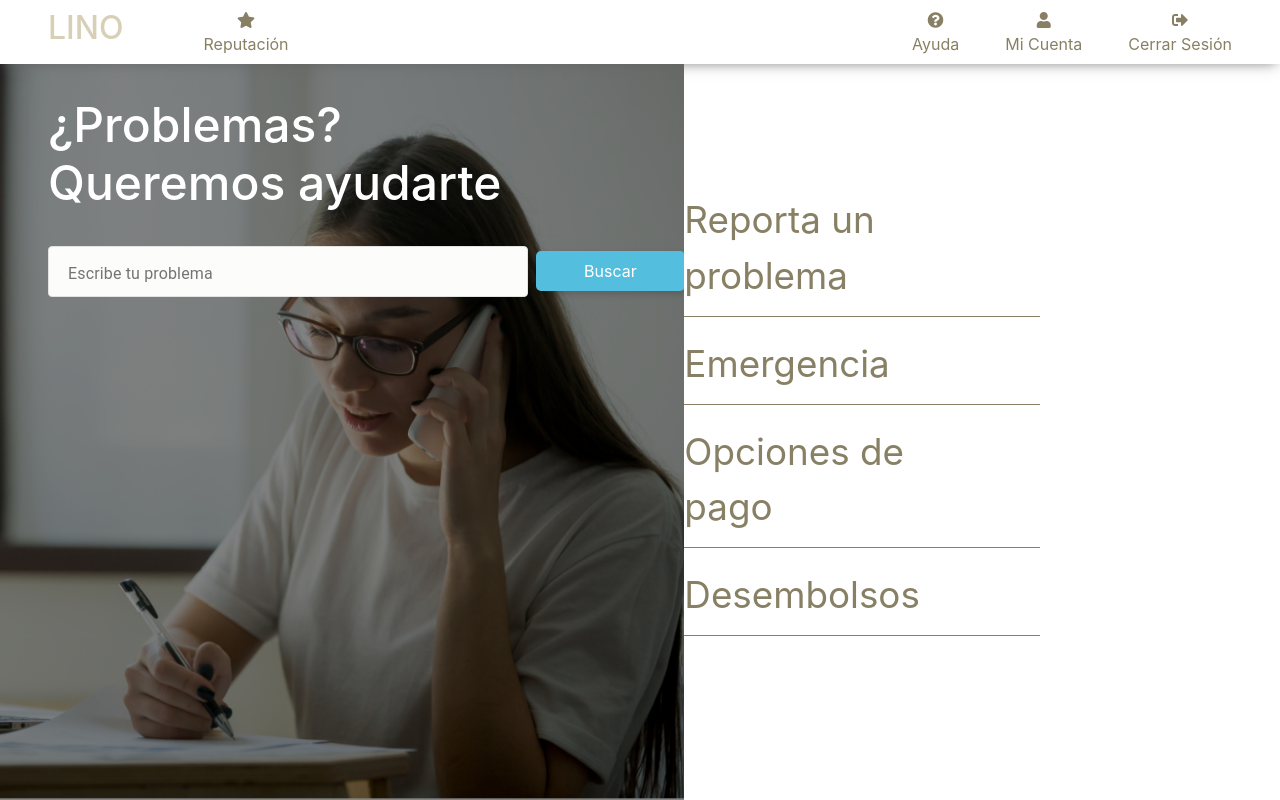
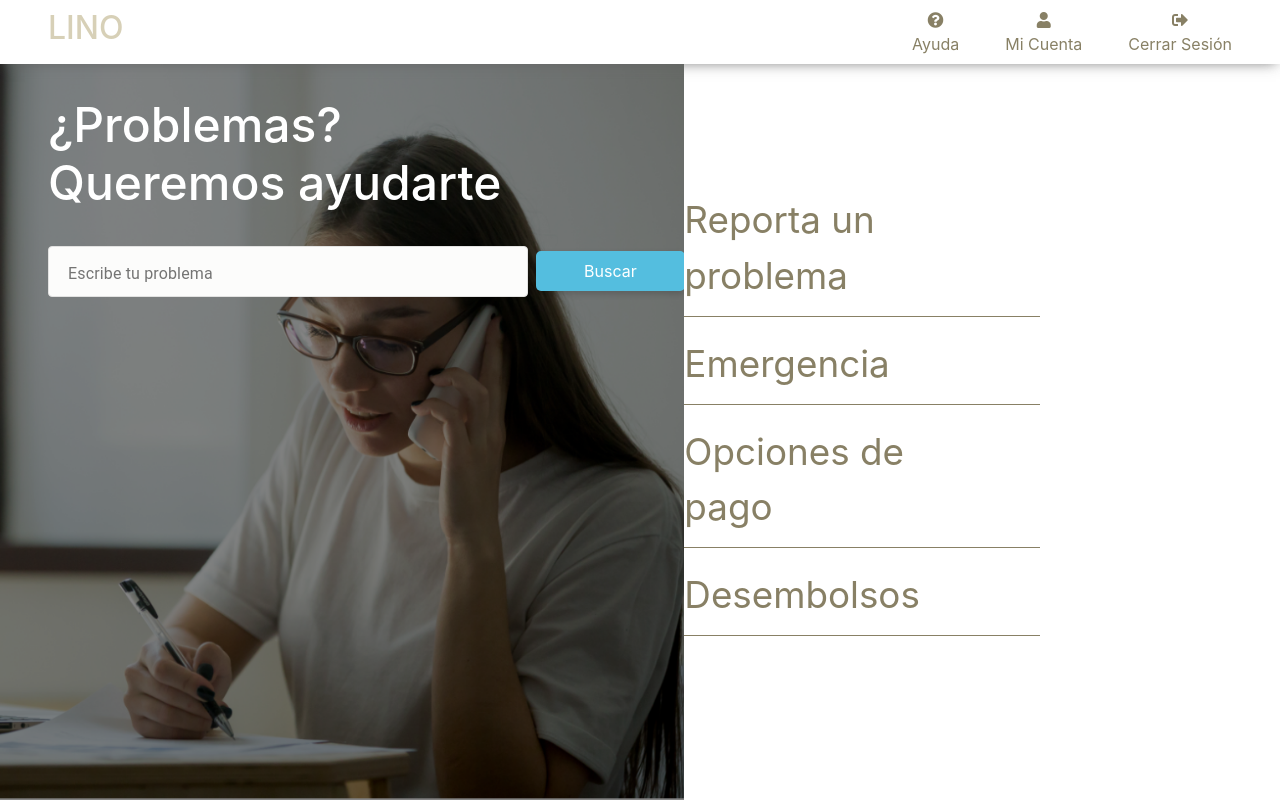
Before and after one commit to Sagalo04/lino-app, a React (Create React App) app: page /Ayuda in a window 1280 px wide. Built offline with nearby package versions, Linux system fonts and the light colour scheme; what google-maps-react would draw is missing.

Commit message:
correccion del navbar

```diff
--- a/src/Components/Navbar/Navbar.js
+++ b/src/Components/Navbar/Navbar.js
@@ -16,13 +16,7 @@ function Navbar(props) {
                     <i class="fas fa-bars"></i>
                 </button>
                 <div class="collapse navbar-collapse navbar-toggleable-xs o-collapse" id="navbarTogglerDemo01">
-                    <div className="o-nav-2">
-                        <div className="o-reput">
-                            <NavLink to="/Reputacion" className="o-navlink">
-                                <NavIcon title={"Reputación"} icon={"star"} />
-                            </NavLink>
-                        </div>
-                        <div className="o-container-icons">
+                        <div className="o-container-icons o-nav-2">
                             <NavLink to="/Ayuda" className="o-navlink">
                                 <NavIcon title={"Ayuda"} icon={"question"} />
                             </NavLink>
@@ -33,7 +27,6 @@ function Navbar(props) {
                                 <NavIcon title={"Cerrar Sesión"} icon={"close"} />
                             </NavLink>
                         </div>
-                    </div>
                 </div>
             </nav>
         </header>
--- a/src/Components/Service/ServiceSelect/ServiceSelect.css
+++ b/src/Components/Service/ServiceSelect/ServiceSelect.css
@@ -35,11 +35,19 @@ hr{
         display: flex;
         justify-content: space-between;
         align-items: center;
-        padding: 0.8rem;
+        padding: 0.4rem;
         text-align: left;
     }
     .o-label{
         margin: 0;
     }
+    .o-selector{
+        margin-right: 3rem !important;
+        margin-top: 1rem !important;
+    }
+    .o-title{
+
+        margin-right: 3rem;
+    }
 
 }
```
